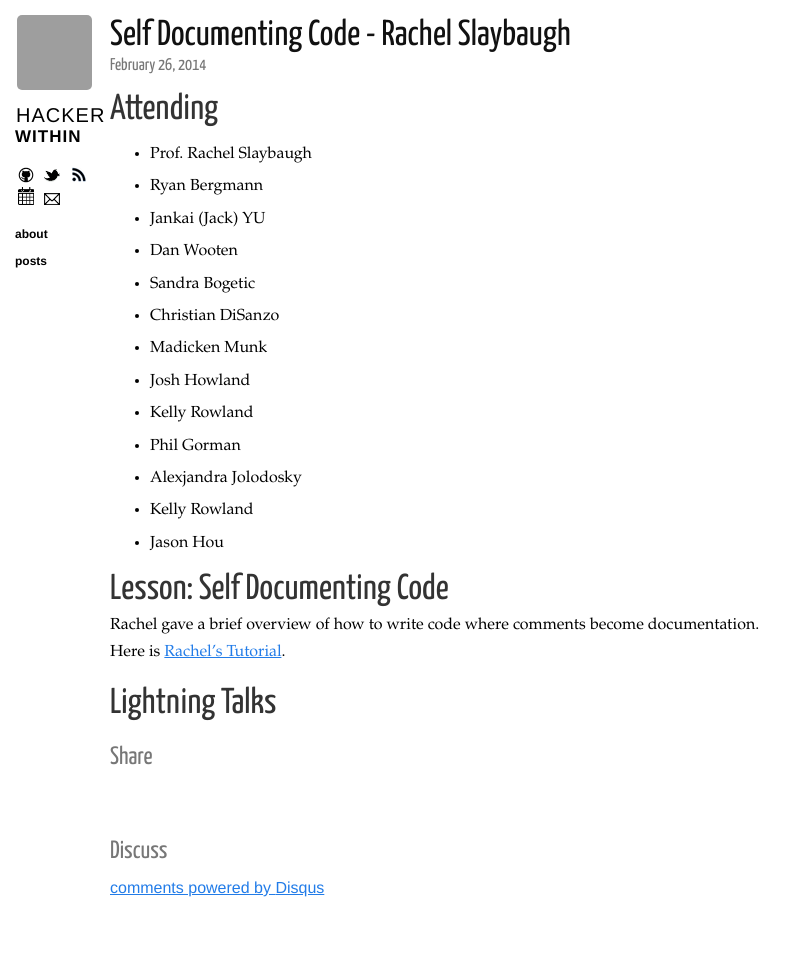
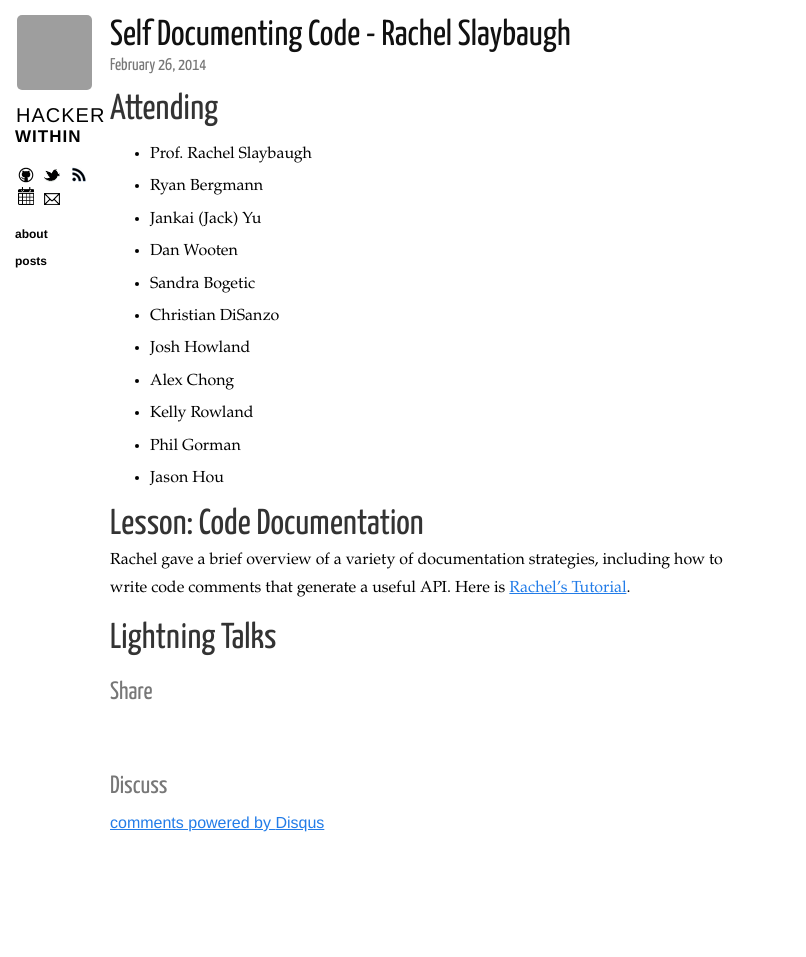
Before and after one commit to thehackerwithin/berkeley, a Jekyll site: the page built from _posts/2014-02-26-documentation.markdown, in a window 1280 px wide. Shown: the whole page, without its empty margins (0-806 px from the left). Built offline with Jekyll 4.4.1, drawn with Linux system fonts in a browser that asks for light colours; nearby versions of some CDN libraries; Markdown is read by kramdown in place of the engine named in the settings; comment, search, counter and statistics services are not loaded; after the commit the page ends 900 px from its top, so only the background shows below that; grey boxes are pictures that could not be loaded.

Commit message:
I think I've updated the files here properly? I'm going to switch to master to add the documentation files.

```diff
--- a/_posts/2014-02-26-documentation.markdown
+++ b/_posts/2014-02-26-documentation.markdown
@@ -3,7 +3,7 @@
 title: Self Documenting Code - Rachel Slaybaugh
 comments: true
 category: posts
-tags: meeting doxygen
+tags: meeting doxygen lesson documentation
 ---
 
 
@@ -12,25 +12,23 @@
 
 - Prof. Rachel Slaybaugh
 - Ryan Bergmann
-- Jankai (Jack) YU
+- Jankai (Jack) Yu
 - Dan Wooten
 - Sandra Bogetic
 - Christian DiSanzo
-- Madicken Munk
 - Josh Howland
+- Alex Chong
 - Kelly Rowland
 - Phil Gorman
-- Alexjandra Jolodosky
-- Kelly Rowland
 - Jason Hou
 
-# Lesson: Self Documenting Code
+# Lesson: Code Documentation
 
-Rachel gave a brief overview of how to write code where comments become documentation. Here is [Rachel's Tutorial][rachelstalk].
+Rachel gave a brief overview of a variety of documentation strategies, including how to write code comments that generate a useful API. Here is [Rachel's Tutorial][rachelstalk].
 
 
 # Lightning Talks
 
 
 
-[rachelstalk]: https://github.com/rachelslaybaugh/berkeley/tree/gh-pages/_site/posts/documentation "Rachel's Tutorial"
+[rachelstalk]: https://github.com/thehackerwithin/berkeley/tree/master/documentation "Rachel's Tutorial"
```
Also changed, not shown: 8 other files.
